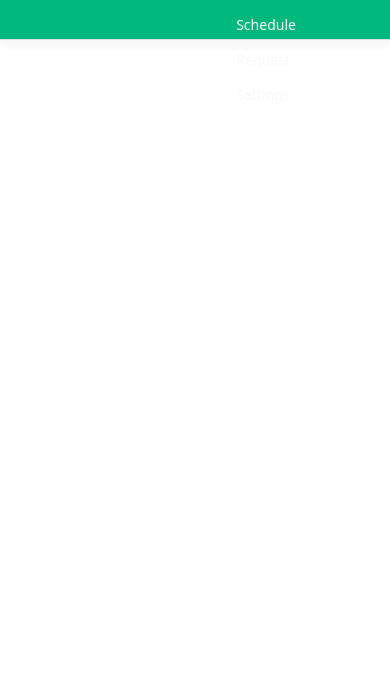
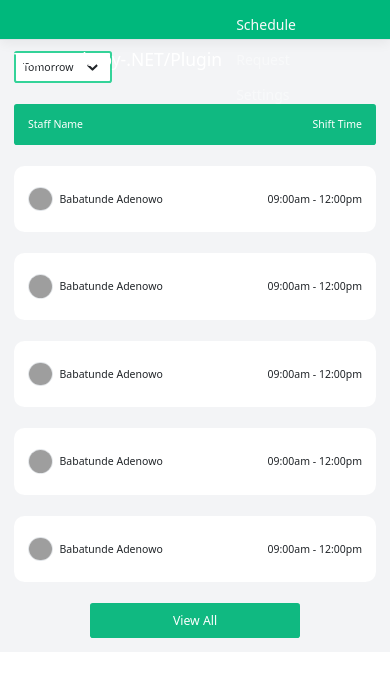
Before and after one commit to zurichat/zc_plugin_duty_shift, a React (Create React App) app in the folder App/ClientApp/: page /employee-schedule in a window 390 px wide. Shown: the top 676 px of the page. Built offline with nearby package versions, Linux system fonts and the light colour scheme; grey boxes are pictures that could not be loaded.

Commit message:
issue #114 employee view schedule page fully responsive

```diff
--- a/App/ClientApp/src/App.js
+++ b/App/ClientApp/src/App.js
@@ -5,8 +5,8 @@ import { Home } from "./components/Home";
 import { FetchData } from "./components/FetchData";
 import { Counter } from "./components/Counter";
 import Schedule from "./components/pages/Schedule";
-
 import "./custom.css";
+import EmployeeSchedule from "./components/pages/EmployeeSchedule";
 
 export default class App extends Component {
   static displayName = App.name;
@@ -18,6 +18,7 @@ export default class App extends Component {
         <Route path="/counter" component={Counter} />
         <Route path="/fetch-data" component={FetchData} />
         <Route path="/schedule" component={Schedule} />
+        <Route path="/employee-schedule" component={EmployeeSchedule} />
       </Layout>
     );
   }
--- /dev/null
+++ b/App/ClientApp/src/components/EmployeeShiftCard.js
@@ -0,0 +1,27 @@
+import React from "react";
+
+function EmployeeShiftCard() {
+  return (
+    <div className="p-3 py-4 space-y-6 bg-white xl:py-3 xl:justify-between w-full xl:text-xl rounded-xl">
+      <div className="flex justify-between xl:space-x-28 xl:ml-4">
+        <div className="flex items-center space-x-2 text-center xl:space-x-6">
+          <img
+            src="https://res.cloudinary.com/moh-x/image/upload/v1618542907/fcc/portfolio/AvatarMaker_ipxz90.svg"
+            alt="user's avatar"
+            className="border border-green-500 rounded-full xl:border-4 w-7 h-7 xl:w-14 xl:h-14"
+          />
+          <span className="xl:font-medium">Babatunde Adenowo</span>
+        </div>
+        <p className="items-center hidden my-auto text-left text-gray-500 lg:block">
+          Developer
+        </p>
+        <p className="items-center hidden my-auto text-left text-gray-500 lg:block">
+          Eyimofe Omotayo
+        </p>
+        <div className="my-auto">09:00am - 12:00pm</div>
+      </div>
+    </div>
+  );
+}
+
+export default EmployeeShiftCard;
--- /dev/null
+++ b/App/ClientApp/src/components/pages/EmployeeSchedule.js
@@ -0,0 +1,39 @@
+import React, { useState } from "react";
+import { ChevronDownIcon } from "@heroicons/react/solid";
+import EmployeeShiftCard from "../EmployeeShiftCard";
+
+const EmployeeSchedule = () => {
+
+  return (
+    <main className="p-3 space-y-6 text-xs bg-gray-100 App lg:p-10 xl:p-12 md:text-sm lg:text-base xl:text-lg">
+      <header className="flex justify-between">
+        <button className="flex items-center justify-between px-2 py-1 text-center bg-white border-2 border-green-400 rounded-sm lg:rounded-md xl:w-48 xl:h-16 lg:justify-around w-28 lg:w-40 lg:py-2">
+          <p className="font-medium">Tomorrow</p>
+          <ChevronDownIcon className="w-6 h-6" />
+        </button>
+      </header>
+      <section className="space-y-6 w-full">
+        <header className="flex justify-between w-full px-3 py-3 font-medium text-white bg-green-500 rounded-sm xl:text-xl xl:font-semibold  xl:space-x-48 xl:items-start xl:pl-20">
+          <h3 className="xl:pl-24">Staff Name</h3>
+          <h3 className="hidden xl:pl-2 lg:block ">Post</h3>
+          <h3 className="hidden xl:pl-2 lg:block">Lead</h3>
+          <h3 className="text-right xl:text-left">Shift Time</h3>
+        </header>
+        <div className="space-y-6">
+          <EmployeeShiftCard  />
+          <EmployeeShiftCard  />
+          <EmployeeShiftCard  />
+          <EmployeeShiftCard  />
+          <EmployeeShiftCard  />
+        </div>
+        <div className="flex xl:hidden">
+          <button className="h-10 mx-auto text-sm text-center text-white bg-green-500 rounded-sm w-60">
+            View All
+          </button>
+        </div>
+      </section>
+    </main>
+  )
+}
+
+export default EmployeeSchedule
```
